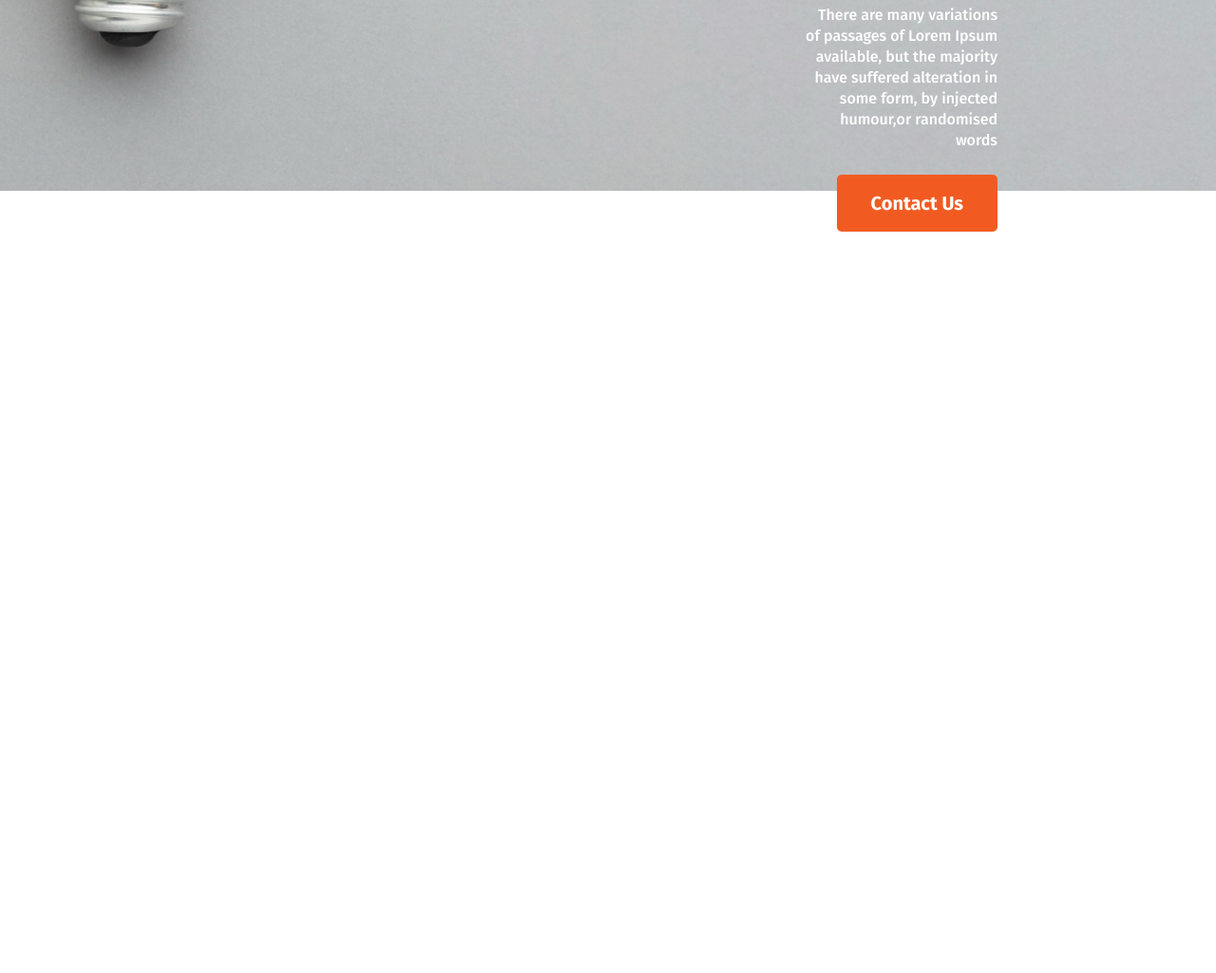
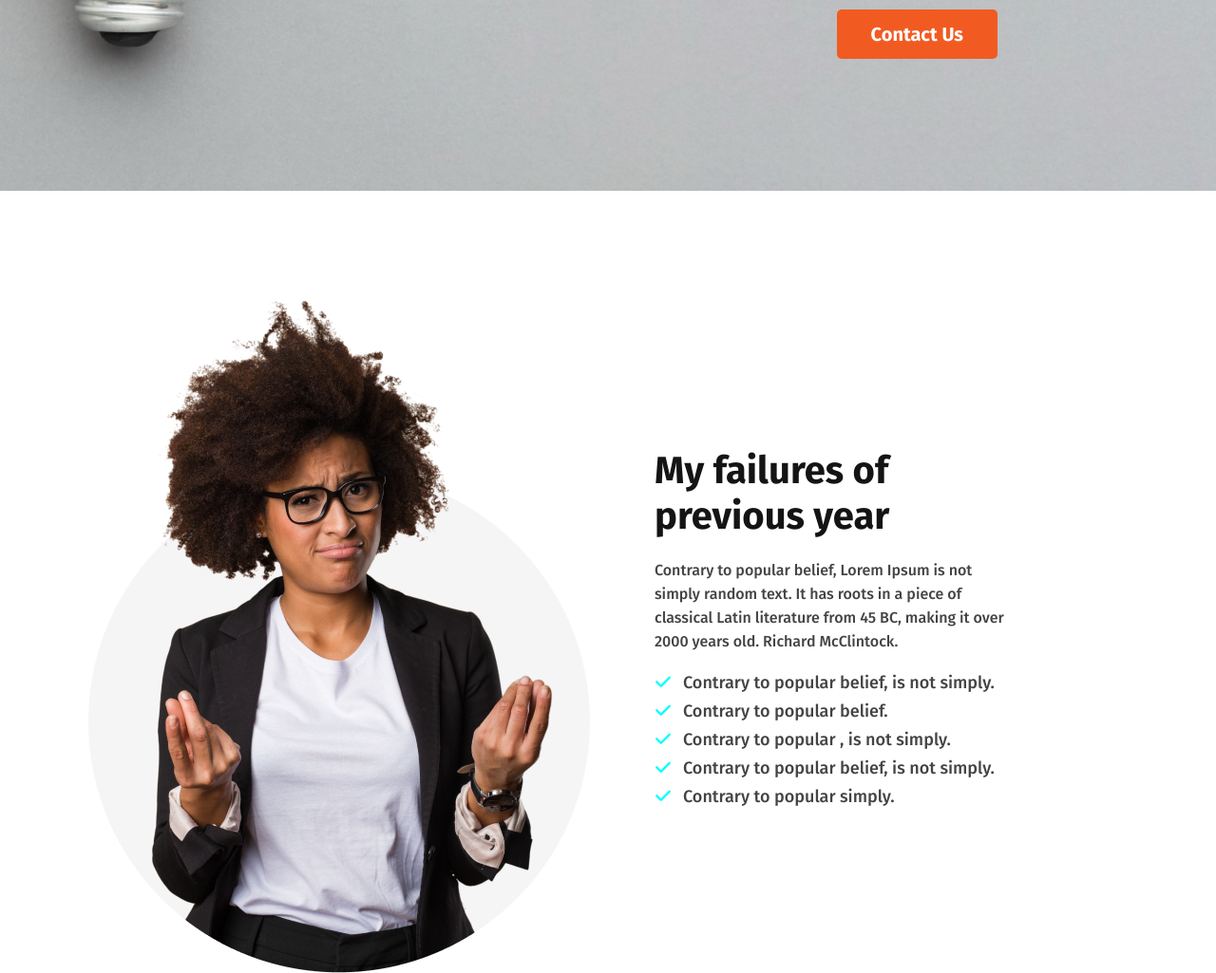
Before and after one commit to OliUllah1/assignment1, a plain HTML site: page index.html in a window 1280 px wide. Shown: the part 599-1624 px from the top of the page at 95% size. Before the commit the page ends 1208 px from the top, so only its background shows below. Drawn offline with Linux system fonts and the light colour scheme.

Commit message:
failures section add

```diff
--- a/index.html
+++ b/index.html
@@ -7,6 +7,8 @@
     <title>My First Assignment</title>
     <link rel="stylesheet" href="style.css">
     <link href="https://fonts.googleapis.com/css2?family=Fira+Sans:wght@100;300;500;600;700;800;900&family=Lobster&family=Open+Sans:wght@400;500;700;800&display=swap" rel="stylesheet">
+    <link rel="stylesheet" href="https://cdnjs.cloudflare.com/ajax/libs/font-awesome/6.2.1/css/all.min.css">
+
 </head>
 <body>
 
@@ -26,7 +28,32 @@
 
     </header>
     <!-- Header section end -->
-    <main>
+
+
+    <!-- mainbody start -->
+
+    <main class="mainbody">
+
+        <!-- my failures section start-->
+        <section class="my-failures">
+            <div class="my-images">
+                <img src="images/person.png" alt="">
+            </div>
+            <div class="my-failures-details">
+                <h2 class="failures-tittle">My failures of<br>previous year</h2>
+                <p class="failures-subtittle">Contrary to popular belief, Lorem Ipsum is not<br>simply random text. It has roots in a piece of<br> classical Latin literature from 45 BC, making it over <br>2000 years old. Richard McClintock.</p>
+                <div class="failures-list">
+                    <ul>
+                        <li><i class="fa-solid fa-check"></i>Contrary to popular belief, is not simply.</li>
+                        <li><i class="fa-solid fa-check"></i>Contrary to popular belief.</li>
+                        <li><i class="fa-solid fa-check"></i>Contrary to popular , is not simply.</li>
+                        <li><i class="fa-solid fa-check"></i>Contrary to popular belief, is not simply.</li>
+                        <li><i class="fa-solid fa-check"></i>Contrary to popular simply.</li>
+                    </ul>
+                </div>
+            </div>
+        </section>
+        <!-- my failures section end-->
 
     </main>
     <footer>
--- a/style.css
+++ b/style.css
@@ -19,7 +19,7 @@
     text-align: right;
 }
 .header-tittle{
-    font-size: 58px;
+    font-size: 40px;
     font-weight: 700;
     margin-bottom: 20px;
 }
@@ -29,13 +29,51 @@
     line-height: 22px;
 }
 .primary-btn button{
-    padding: 18px 36px;
+    padding: 14px 36px;
     border: 0;
     border-radius: 5px;
     background: #F15B22;
     color: #FFFFFF;
     font-size: 20px;
     font-weight: 700;
+}
+/* header section style end */
 
 
+/* mainbody section style start */
+
+.mainbody{
+    width: 100%;
+    background: #FFFFFF;
 }
+
+
+/*  my failures section style start */
+.my-failures{
+    display: flex;
+    gap: 50px;
+    max-width: 1140px;
+    margin: 100px auto;
+    align-items: center;
+}
+.failures-tittle{
+    color: #151414;
+    font-size: 40px;
+    font-weight: 700px;
+    margin-bottom: 20px;
+}
+.failures-subtittle{
+    color: #444343;
+    line-height: 25px;
+    margin-bottom: 20px;
+}
+.failures-list ul li{
+    list-style: none;
+    color: #444343;
+    font-size: 18px;
+    margin-bottom: 8px;
+}
+.failures-list ul li i{
+    color: #00ffff;
+    margin-right: 12px;
+}
```
